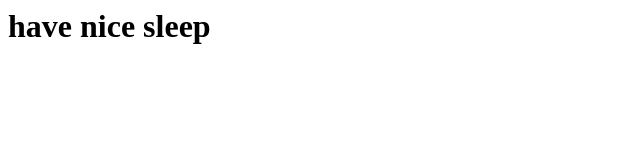
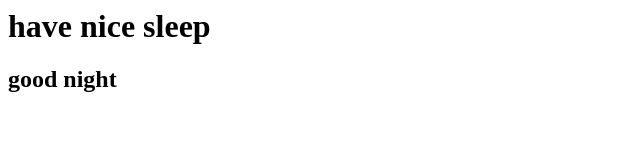
Before and after one commit to sneha1995jan/proj, a plain HTML site: page index.html in a window 1280 px wide. Shown: the whole page, without its empty margins (0-640 px from the left). Drawn offline with Linux system fonts and the light colour scheme.

Commit message:
Update index.html

```diff
--- a/index.html
+++ b/index.html
@@ -1,4 +1,5 @@
 <html>
   <title>good evening</title>
   <h1>have nice sleep</h1>
+  <h2>good night</h2>
 </html>
```
